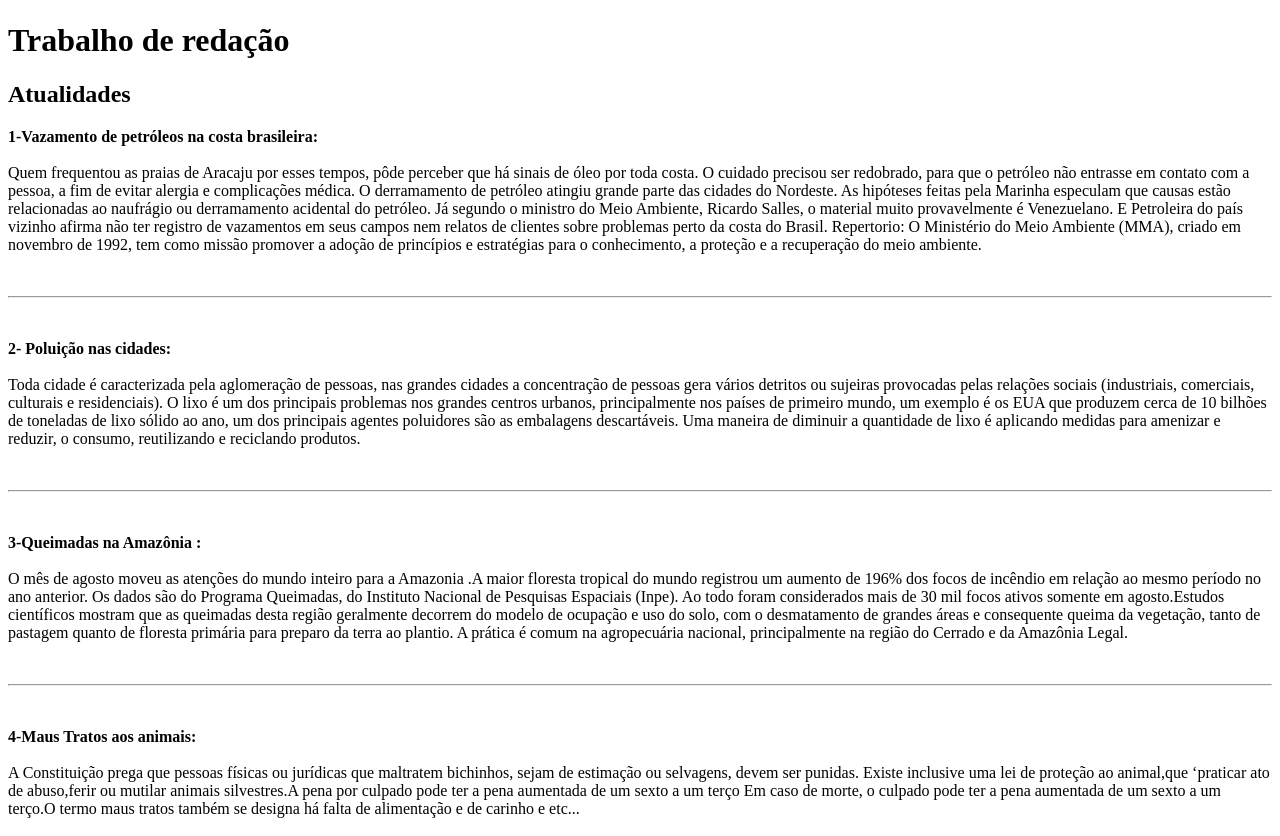
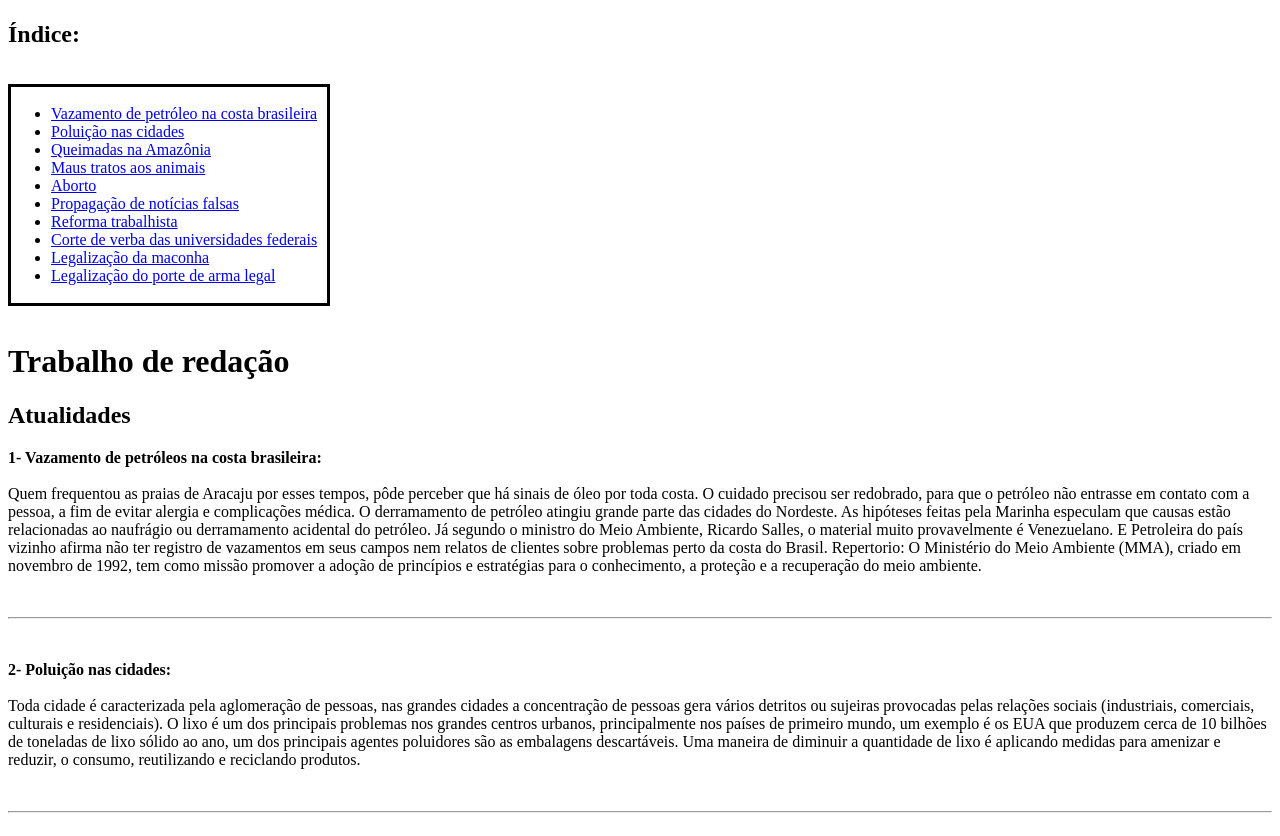
Before and after one commit to FulecoRafa/trabalho-de-redacao-atualidades, a plain HTML site: page index.html in a window 1280 px wide. Shown: the part 106-942 px from the top of the page. Drawn offline with Linux system fonts and the light colour scheme.

Commit message:
Add index

```diff
--- a/index.html
+++ b/index.html
@@ -3,12 +3,40 @@
     <head>
         <meta charset="utf-8">
         <title>Atualidades Amadeus</title>
+        <style>
+            div{
+                display: flex;
+                align-content: flex-start;
+            }
+
+            ul{
+                border-style: solid;
+                padding-right: 10px;
+            }
+        </style>
     </head>
     <body>
         <img src="amadeus-logo.jpeg">
+        <h2><b>Índice:</b></h2>
+        <div>
+        <ul>
+            <br>
+            <li><a href="#1">Vazamento de petróleo na costa brasileira</a></li>
+            <li><a href="#2">Poluição nas cidades</a></li>
+            <li><a href="#3">Queimadas na Amazônia</a></li>
+            <li><a href="#4">Maus tratos aos animais</a></li>
+            <li><a href="#5">Aborto</a></li>
+            <li><a href="#6">Propagação de notícias falsas</a></li>
+            <li><a href="#7">Reforma trabalhista</a></li>
+            <li><a href="#8">Corte de verba das universidades federais</a></li>
+            <li><a href="#9">Legalização da maconha</a></li>
+            <li><a href="#10">Legalização do porte de arma legal</a></li>
+            <br>
+        </ul>
+        </div>
         <h1 id="top">Trabalho de redação</h1>
         <h2>Atualidades</h2>
-        <p><b>1-Vazamento de petróleos na costa brasileira:</b><br><br>
+        <p id="1"><b>1- Vazamento de petróleos na costa brasileira:</b><br><br>
 
         Quem frequentou as praias de Aracaju por esses tempos, pôde perceber que há sinais de óleo por toda costa. O cuidado precisou ser redobrado, para que o petróleo não entrasse em contato com a pessoa,
         a fim de evitar alergia e complicações médica. O derramamento de petróleo atingiu grande parte das cidades do Nordeste. As hipóteses feitas pela Marinha especulam que causas estão relacionadas ao
@@ -17,7 +45,7 @@
         promover a adoção de princípios e estratégias para o conhecimento, a proteção e a recuperação do meio ambiente.</p>
         <br><hr><br>
 
-        <p><b>2- Poluição nas cidades:</b><br><br>
+        <p id="2"><b>2- Poluição nas cidades:</b><br><br>
 
         Toda cidade é caracterizada pela aglomeração de pessoas, nas grandes cidades a concentração de pessoas gera vários detritos ou sujeiras provocadas pelas relações sociais (industriais, comerciais, culturais
         e residenciais). O lixo é um dos principais problemas nos grandes centros urbanos, principalmente nos países de primeiro mundo, um exemplo é os EUA que produzem cerca de 10 bilhões de toneladas de lixo
@@ -25,7 +53,7 @@
         reciclando produtos.</p>
         <br><hr><br>
 
-        <p><b>3-Queimadas na Amazônia :</b><br><br>
+        <p id="3"><b>3- Queimadas na Amazônia :</b><br><br>
 
         O mês de agosto moveu as atenções do mundo inteiro para a Amazonia .A maior floresta tropical do mundo registrou um aumento de 196% dos focos de incêndio em relação ao mesmo período no ano anterior.
         Os dados são do Programa Queimadas, do Instituto Nacional de Pesquisas Espaciais (Inpe). Ao todo foram considerados mais de 30 mil focos ativos somente em agosto.Estudos científicos mostram que as
@@ -34,7 +62,7 @@
         <br><hr><br>
 
 
-        <p><b>4-Maus Tratos aos animais:</b><br><br>
+        <p id="4"><b>4- Maus Tratos aos animais:</b><br><br>
 
         A Constituição prega que pessoas físicas ou jurídicas que maltratem bichinhos, sejam de estimação ou selvagens, devem ser punidas. Existe inclusive uma lei de proteção ao animal,que ‘praticar ato de
         abuso,ferir ou mutilar animais silvestres.A pena por culpado pode ter a pena aumentada de um sexto a um terço Em caso de morte, o culpado pode ter a pena aumentada de um sexto a um terço.O termo maus
@@ -49,7 +77,7 @@
         <br><hr><br>
 
 
-        <p><b>5-Aborto:</b><br><br>
+        <p id="5"><b>5- Aborto:</b><br><br>
 
         Aborto é a interrupção da gravidez, que pode ser espontâneo ou induzido. No Brasil a legislação permite que o aborto seja realizado apenas em casos de estupro, risco à vida da mãe ou anencefalia.
         No entanto, é grande o número de mulheres que não se encontram nessas situações e realizam abortos inseguros. Isso traz sérias complicações, sendo por isso, um grave problema de saúde pública.
@@ -59,7 +87,7 @@
         <br><hr><br>
 
 
-        <p><b>6-Propagação de Noticias Falsas:</b><br><br>
+        <p id="6"><b>6- Propagação de Noticias Falsas:</b><br><br>
 
         A princípio, vale ressaltar que as notícias falsas ganham cada vez mais destaque nas redes sociais. Uma prova disso, foi o caso da mulher morta no interior de São Paulo, depois que sua amiga espalhou
         falsos boatos na internet que matavam crianças em rituais, sendo linchada e assassinada pela população local. Análogo a isso, estão cada vez mais frequentes casos como esse, porque muitos “vilões” da
@@ -68,7 +96,7 @@
         <br><hr><br>
 
 
-        <p><b>7-Reforma Trabalhista:</b><br><br>
+        <p id="7"><b>7- Reforma Trabalhista:</b><br><br>
 
         A Consolidação das Leis do Trabalho, mais conhecida como CLT, foi editada em 1943. Como já estava fazendo quase 80 anos, muitos já a consideravam ultrapassada, uma vez que ela não contemplava mudanças
         fundamentais nas relações de trabalho, advindas, principalmente, da tecnologia. Com isso, o desenvolvimento econômico do país fica travado. Apelidada de Reforma Trabalhista, a lei Nº 13.467 de 2017 foi
@@ -78,7 +106,7 @@
         com produção original de informações, como entrevistas com trabalhadores e sindicalistas.</p>
         <br><hr><br>
 
-        <p><b>8-Corte de verba das Universidades Federais:</b><br><br>
+        <p id="8"><b>8- Corte de verba das Universidades Federais:</b><br><br>
 
         O Ministério da Educação (MEC) bloqueou, no final de abril, uma parte do orçamento das 63 universidades e dos 38 institutos federais de ensino. O corte, segundo o governo, foi aplicado sobre gastos não
         obrigatórios, como água, luz, terceirizados, obras, equipamentos e realização de pesquisas. Despesas obrigatórias, como pagamento de salários e aposentadorias, não foram afetadas. No total, considerando
@@ -86,7 +114,7 @@
         <br><hr><br>
 
 
-        <p><b>9- legalização da maconha:</b><br><br>
+        <p id="9"><b>9- Legalização da maconha:</b><br><br>
 
         A descriminalização da maconha tem sido assunto bastante discutido na sociedade atual, diferente de outros países que, já legalizaram o uso da droga, o Brasil analisa o fato de legalizar o uso da
         maconha. Quais impactos desta mudança pode vir refletir sobre a sociedade e os princípios da família?Acreditam que a maconha é uma potente planta que pode contribuir para a medicina, especificamente,
@@ -97,7 +125,7 @@
         (Lenad) realizado por pesquisadores da Universidade Federal de São Paulo (Unifesp).</p>
         <br><hr><br>
 
-        <p><b>10:Legalização do porte de arma legal:</b><br><br>
+        <p id="10"><b>10- Legalização do porte de arma legal:</b><br><br>
 
         “No meio do caminho tinha uma pedra, tinha uma pedra no meio do caminho”. De forma análoga ao trecho do poeta modernista Carlos Drummond de Andrade, percebe-se que essa pedra é um obstáculo, assim como
         se proteger legalmente no país. Por se tratar de um assunto bastante relevante, é indubitável que essa problemática precisa ser analisada de maneira mais séria e organizada. Isso se evidencia não só
```
